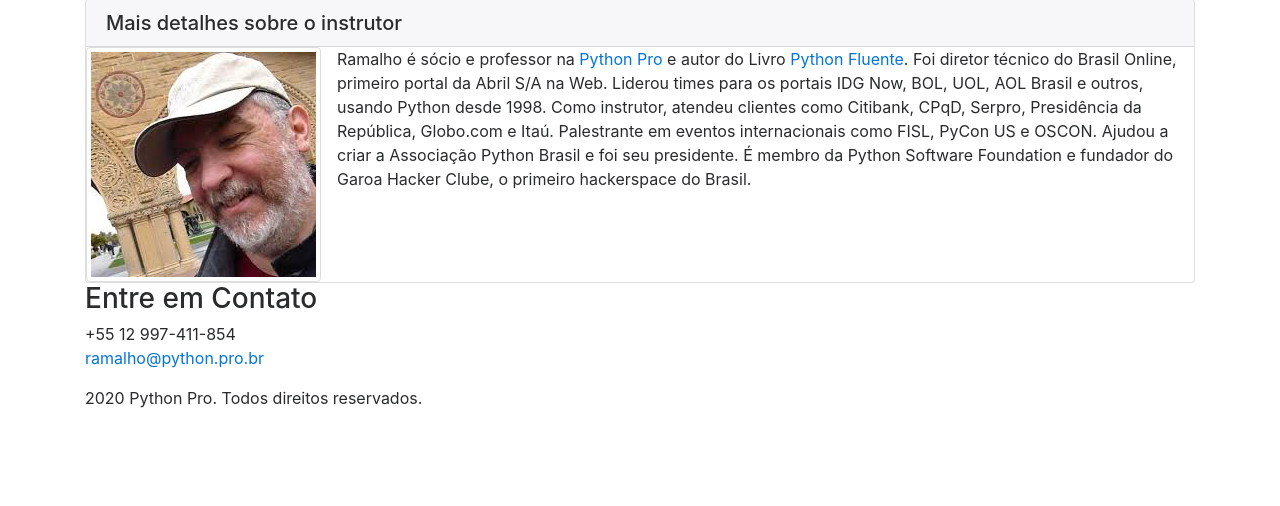
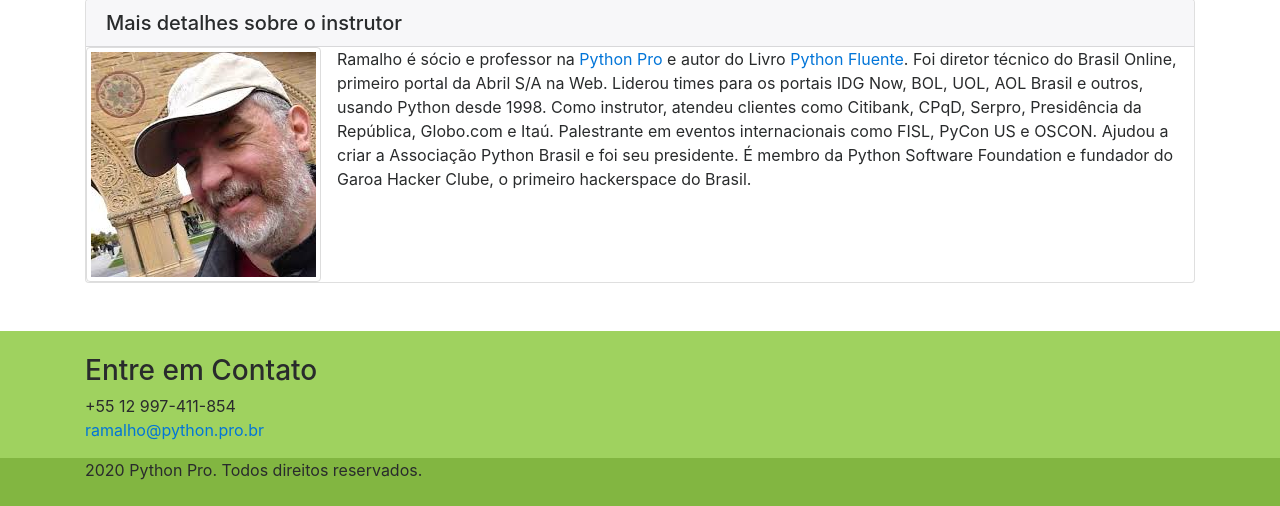
Before and after one commit to alysonbg/curso-django, a Django app: page / in a window 1280 px wide. Shown: the part 338-844 px from the top of the page. Before the commit the page ends 746 px from the top, so only its background shows below. Run offline with Django 3.2, Linux system fonts and the light colour scheme; some libraries are stand-ins or nearby versions.

Commit message:
Corrigido problema de nao carregar o arquivo style.css

```diff
--- a/pypro/base/static/css/style.css
+++ b/pypro/base/static/css/style.css
@@ -1,5 +1,7 @@
-# Empty CSS file for your own CSS
 .main-footer {
-    /* background-color: #9fd25f; */
-    background-color: blueviolet;
+    background-color: #9fd25f;
 }
+
+.rights {
+    background-color: #82b641;
+}
--- a/pypro/base/templates/base/home.html
+++ b/pypro/base/templates/base/home.html
@@ -86,7 +86,7 @@
 			</div>
 		</div>
 	</div>
-	<footer class="main-footer">
+	<footer class="main-footer mt-5 pt-4 text-light">
 		<div class="container">
 			<div class="row">
 				<div class="col">
@@ -100,10 +100,12 @@
 
 			</div>
 		</div>
-		<div class="container">
-			<div class="row">
-				<div class="col">
-					{% now 'Y' %} Python Pro. Todos direitos reservados.
+		<div class="rights pb-4">
+			<div class="container">
+				<div class="row">
+					<div class="col">
+						{% now 'Y' %} Python Pro. Todos direitos reservados.
+					</div>
 				</div>
 			</div>
 		</div>
```
